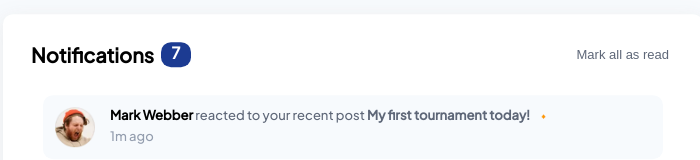
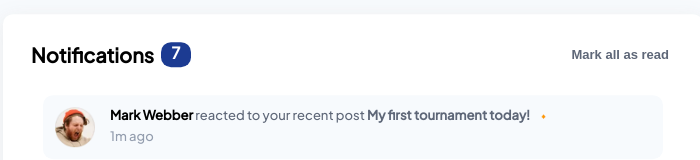
Before and after one commit to oodhmo/Notification-Page, a Vue app: page / in a window 1280 px wide. Shown: the top 160 px of the page, without its empty margins (287-987 px from the left). Built offline with nearby package versions, Linux system fonts and the light colour scheme; the HTML template or start-up script is replaced by a standard one; a web font is replaced by a local one.

Commit message:
Design: <strong>all read button

```diff
--- a/src/views/HomeView.vue
+++ b/src/views/HomeView.vue
@@ -4,7 +4,7 @@
       <div class="title">
         <strong>Notifications</strong>
         <div class="num">{{ this.messageStore.msgCount }}</div>
-        <button class="btn" @click="messageStore.changeAllRead">Mark all as read</button>
+        <button class="btn" @click="messageStore.changeAllRead"><strong>Mark all as read</strong></button>
       </div>
       <div class="noti-list">
         <div class="msgs">
```
